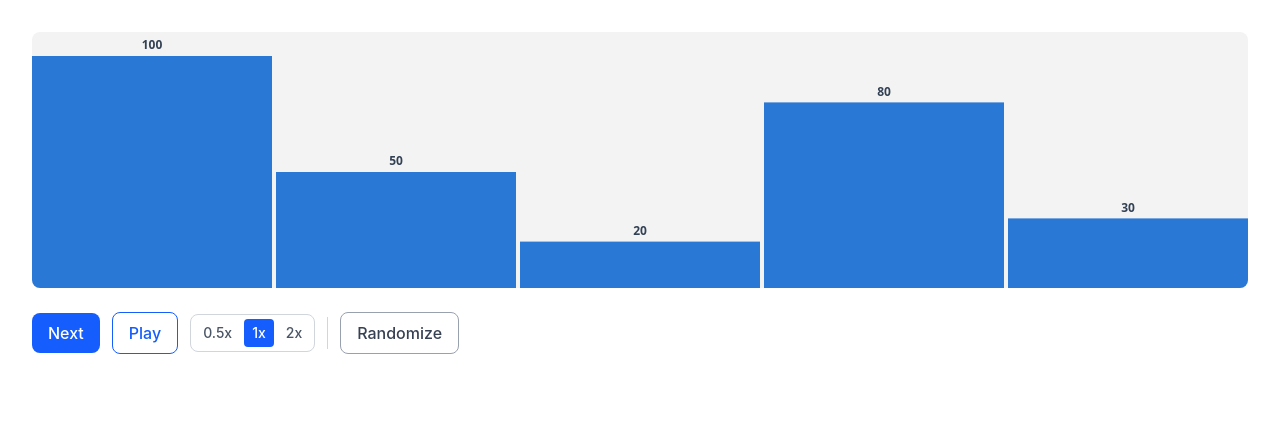
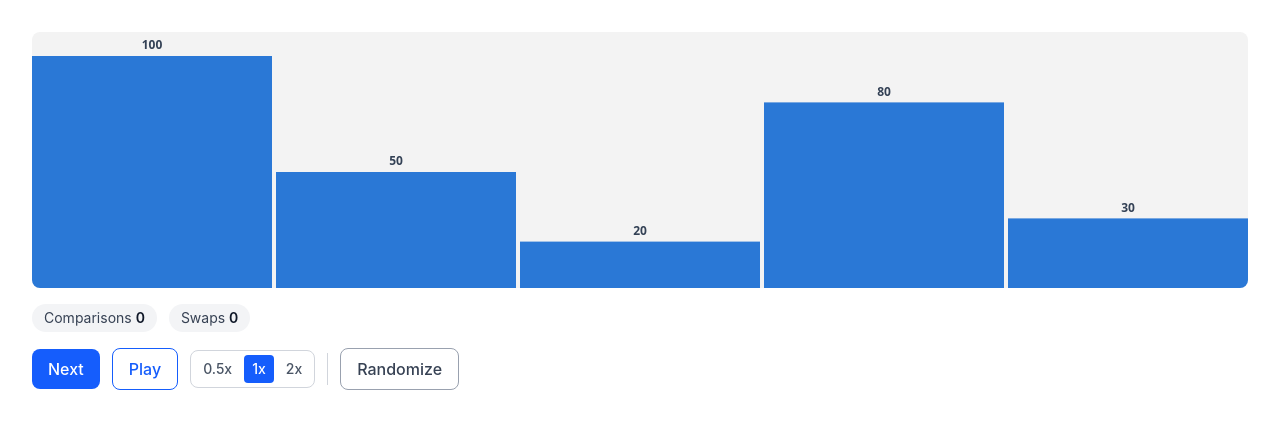
Before and after one commit to JameNori/algorithm-visualizer, a React (Vite) app: page / in a window 1280 px wide. Shown: the top 428 px of the page. Built offline with nearby package versions, Linux system fonts and the light colour scheme.

Commit message:
feat: track comparisons/swaps and display them in real time

```diff
--- a/src/App.tsx
+++ b/src/App.tsx
@@ -29,7 +29,7 @@ function App() {
     () => getBubbleSortSteps(createInitialBars(values)),
     [values],
   );
-  const { currentBars, nextStep, resetStep, isFinished } =
+  const { currentItem, nextStep, resetStep, isFinished } =
     useSortAnimation(steps);
   const { isPlaying, togglePlay, pause } = useAutoPlay(
     nextStep,
@@ -50,10 +50,28 @@ function App() {
 
   return (
     <div className="p-8">
-      <ArrayBarChart bars={currentBars} />
-      <div className="mt-6 flex flex-wrap items-center gap-3">
+      <ArrayBarChart bars={currentItem.bars} />
+      <div className="mt-4 flex items-center gap-3 text-sm">
+        <span className="rounded-full bg-gray-100 px-3 py-1 text-gray-700">
+          Comparisons{" "}
+          <span className="font-semibold text-gray-900">
+            {currentItem.comparisons}
+          </span>
+        </span>
+        <span className="rounded-full bg-gray-100 px-3 py-1 text-gray-700">
+          Swaps{" "}
+          <span className="font-semibold text-gray-900">
+            {currentItem.swaps}
+          </span>
+        </span>
+      </div>
+      <div className="mt-4 flex flex-wrap items-center gap-3">
         <div className="flex items-center gap-3">
-          <button onClick={handleNext} disabled={isFinished} className={BUTTON_PRIMARY}>
+          <button
+            onClick={handleNext}
+            disabled={isFinished}
+            className={BUTTON_PRIMARY}
+          >
             Next
           </button>
           <button
--- a/src/algorithms/bubbleSort.ts
+++ b/src/algorithms/bubbleSort.ts
@@ -1,10 +1,22 @@
-import { type ArrayBar } from "./types";
+import { type ArrayBar, type SortStep } from "./types";
 import { resetBarStates } from "./utils";
 
-export function getBubbleSortSteps(bars: ArrayBar[]): ArrayBar[][] {
-  const steps: ArrayBar[][] = [];
+export function getBubbleSortSteps(bars: ArrayBar[]): SortStep[] {
+  const steps: SortStep[] = [];
   const currentBars = bars.map((bar) => ({ ...bar }));
-  steps.push(currentBars.map((bar) => ({ ...bar })));
+
+  let comparisons = 0;
+  let swaps = 0;
+
+  const recordStep = () => {
+    steps.push({
+      bars: currentBars.map((bar) => ({ ...bar })),
+      comparisons,
+      swaps,
+    });
+  };
+
+  recordStep();
 
   for (let i = 0; i < currentBars.length - 1; i++) {
     for (let j = 0; j < currentBars.length - i - 1; j++) {
@@ -12,30 +24,31 @@ export function getBubbleSortSteps(bars: ArrayBar[]): ArrayBar[][] {
 
       currentBars[j].state = "comparing";
       currentBars[j + 1].state = "comparing";
-      steps.push(currentBars.map((bar) => ({ ...bar })));
+      comparisons++;
+      recordStep();
 
       if (currentBars[j].value > currentBars[j + 1].value) {
         currentBars[j].state = "swapping";
         currentBars[j + 1].state = "swapping";
-        steps.push(currentBars.map((bar) => ({ ...bar })));
+        recordStep();
 
         const temp = currentBars[j];
         currentBars[j] = currentBars[j + 1];
         currentBars[j + 1] = temp;
-        steps.push(currentBars.map((bar) => ({ ...bar })));
+        swaps++;
+        recordStep();
       }
 
       resetBarStates(currentBars);
-      steps.push(currentBars.map((bar) => ({ ...bar })));
+      recordStep();
     }
     currentBars[currentBars.length - 1 - i].state = "sorted";
-    steps.push(currentBars.map((bar) => ({ ...bar })));
+    recordStep();
   }
 
   currentBars.forEach((bar) => {
     bar.state = "sorted";
   });
-  steps.push(currentBars.map((bar) => ({ ...bar })));
-
+  recordStep();
   return steps;
 }
--- a/src/hooks/useSortAnimation.ts
+++ b/src/hooks/useSortAnimation.ts
@@ -1,9 +1,8 @@
 import { useState } from "react";
-import { type ArrayBar } from "../algorithms/types";
 
-export function useSortAnimation(steps: ArrayBar[][]) {
+export function useSortAnimation<T>(steps: T[]) {
   const [currentStep, setCurrentStep] = useState(0);
-  const currentBars = steps[currentStep];
+  const currentItem = steps[currentStep];
 
   const nextStep = () => {
     if (currentStep < steps.length - 1) {
@@ -24,7 +23,7 @@ export function useSortAnimation(steps: ArrayBar[][]) {
   const isFinished = currentStep === steps.length - 1;
 
   return {
-    currentBars,
+    currentItem,
     nextStep,
     previousStep,
     resetStep,
```
